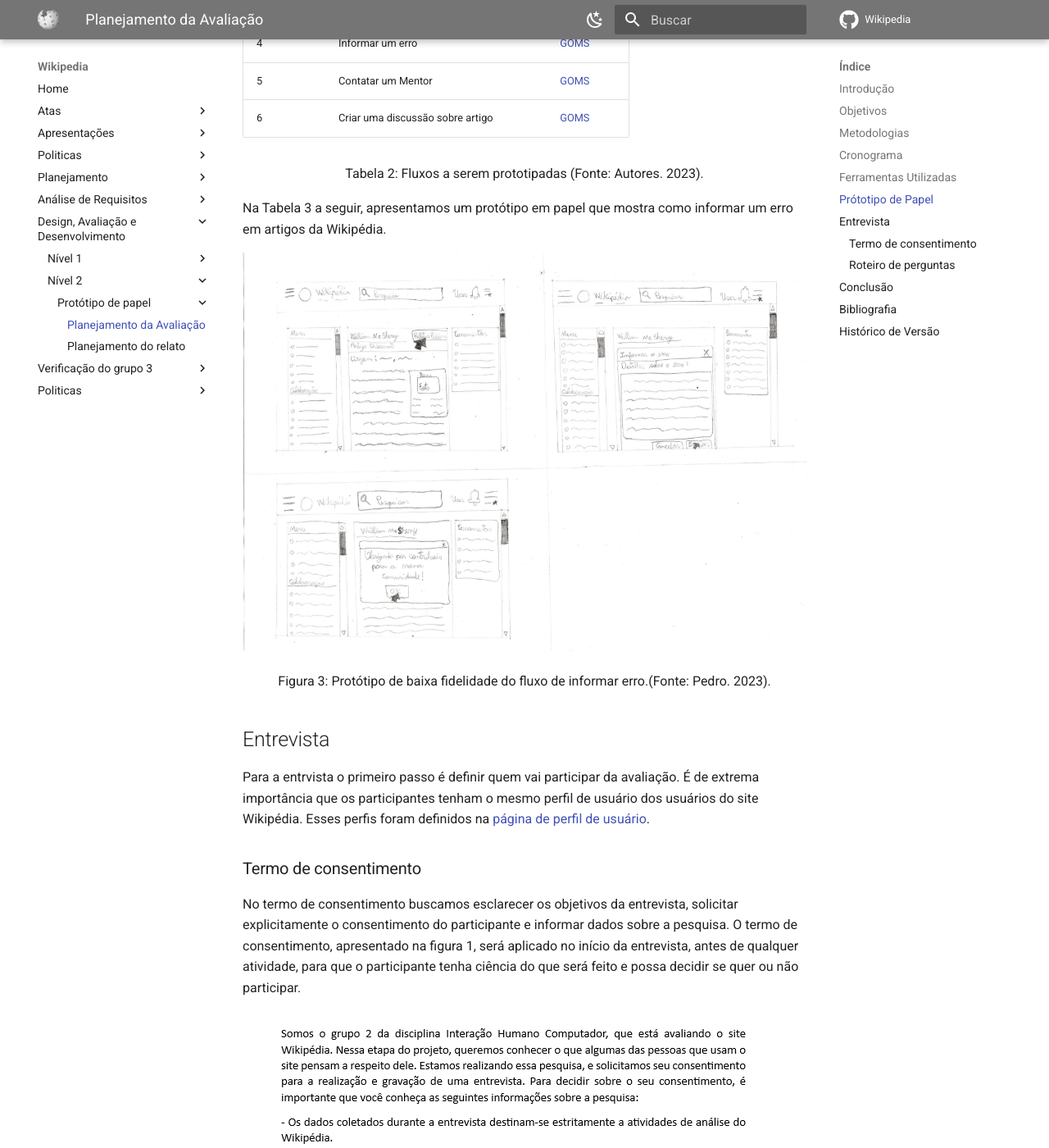
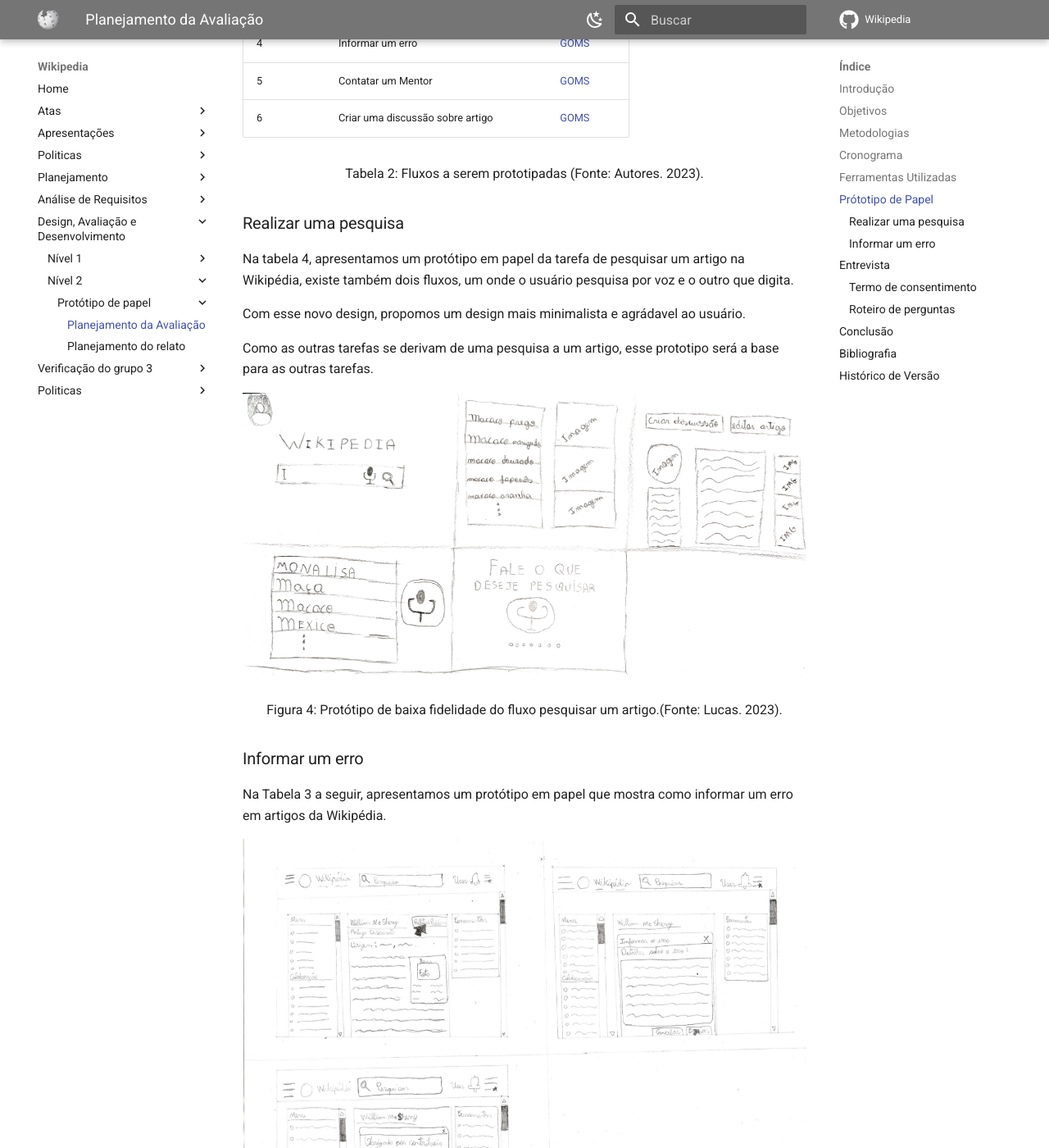
Before and after one commit to Interacao-Humano-Computador/2023.1-Wikipedia, an MkDocs documentation site: the page built from docs/design-avaliacao-desenvolvimento/nivel2/prototipoDePapel/planejamentoDaAvaliacaoPrototipoDePapel.md, in a window 1280 px wide and 1400 px high, scrolled down 2570 px. Shown: the whole window at 82% size. Built offline with MkDocs 1.6.1 and Material for MkDocs 9.7.7, drawn with Linux system fonts in a browser that asks for light colours; comment, search, counter and statistics services are not loaded.

Commit message:
prototipo papel pesquisa artigo

```diff
--- a/docs/design-avaliacao-desenvolvimento/nivel2/prototipoDePapel/planejamentoDaAvaliacaoPrototipoDePapel.md
+++ b/docs/design-avaliacao-desenvolvimento/nivel2/prototipoDePapel/planejamentoDaAvaliacaoPrototipoDePapel.md
@@ -24,13 +24,13 @@
 
 Pensando-se nas atividades a serem realizadas para a conclusão, um cronograma é necessário para se cumprir essa atividade de avaliação, tal cronograma está contido na Tabela 1
 
-| Passos | Descrição                                      | Data          | Local( em caso de reunião) | Realizador(es)                             | Revisor(es)                               |
-| ------ | ------------------------------------------------ | ------------- | --------------------------- | ------------------------------------------ | ----------------------------------------- |
-| 1      | Desenvolvimento do Prótipos de Baixa Fidelidade | 29/05 a 02/06 | Sem necessidade             | Ana,Chaydson,Gabriel,Lucas, Samuel e Pedro | Ana,Chaydson,Gabriel,Lucas, Samuel e Pedr |
-| 2      | Teste Piloto                                     | 03/06         | Teams ou Google Meet        | Gabriel e Samuel                           | Lucas                                     |
-| 3      | Entrevista 1                                     | 05/06         | Teams ou Google Meet        | Ana e Lucas                                | Pedro                                     |
-| 4      | Entrevista 2                                     | 06/06         | Teams ou Google Meet        | Pedro e Chaydson                           | Gabriel                                   |
-| 5      | Interpretação dos Dados e Possíveis Melhorias | 07/06 a 09/06 | Teams                       | Gabriel e Samuel                           | Chaydson e Lucas                          |
+| Passos | Descrição                                       | Data          | Local( em caso de reunião) | Realizador(es)                             | Revisor(es)                               |
+| ------ | ----------------------------------------------- | ------------- | -------------------------- | ------------------------------------------ | ----------------------------------------- |
+| 1      | Desenvolvimento do Prótipos de Baixa Fidelidade | 29/05 a 02/06 | Sem necessidade            | Ana,Chaydson,Gabriel,Lucas, Samuel e Pedro | Ana,Chaydson,Gabriel,Lucas, Samuel e Pedr |
+| 2      | Teste Piloto                                    | 03/06         | Teams ou Google Meet       | Gabriel e Samuel                           | Lucas                                     |
+| 3      | Entrevista 1                                    | 05/06         | Teams ou Google Meet       | Ana e Lucas                                | Pedro                                     |
+| 4      | Entrevista 2                                    | 06/06         | Teams ou Google Meet       | Pedro e Chaydson                           | Gabriel                                   |
+| 5      | Interpretação dos Dados e Possíveis Melhorias   | 07/06 a 09/06 | Teams                      | Gabriel e Samuel                           | Chaydson e Lucas                          |
 
 <div style="text-align: center">
     <p> Tabela 1: Cronograma da avaliação do protótipo de baixa-fidelidade (Fonte: Autores. 2023).</p>
@@ -46,18 +46,34 @@
 
 O prótotipo de papel está utilizando os fluxos identificados durante a pesquisa documental e questionário no [perfil de usuário](../../../analise-de-requisitos/perfilDeUsuario.md) e seu posterior refinamento nas Análises de Tarefas [AHT](../../../analise-de-requisitos/aht.md) e [GOMS](../../../analise-de-requisitos/goms.md) e posteriormente refinadas dessa análise. Os fluxos que serão prototipados para se realizar a avaliação são 6, baseando na atividades contidas na Análise de Tarefas de [AHT](../../../analise-de-requisitos/aht.md) e [GOMS](../../../analise-de-requisitos/goms.md), contidos na Tabela 2
 
-| Número | Tarefa                                     | Rastro                                      |
-| ------- | ------------------------------------------ | ------------------------------------------- |
-| 1       | Edição de um artigo                      | [AHT](../../../analise-de-requisitos/aht.md)   |
-| 2       | Criação de um artigo no Wikipédia       | [GOMS](../../../analise-de-requisitos/goms.md) |
-| 3       | Realização de uma pesquisa na Wikipédia | [GOMS](../../../analise-de-requisitos/goms.md) |
-| 4       | Informar um erro                           | [GOMS](../../../analise-de-requisitos/goms.md) |
-| 5       | Contatar um Mentor                         | [GOMS](../../../analise-de-requisitos/goms.md) |
-| 6       | Criar uma discussão sobre artigo          | [GOMS](../../../analise-de-requisitos/goms.md) |
+| Número | Tarefa                                  | Rastro                                         |
+| ------ | --------------------------------------- | ---------------------------------------------- |
+| 1      | Edição de um artigo                     | [AHT](../../../analise-de-requisitos/aht.md)   |
+| 2      | Criação de um artigo no Wikipédia       | [GOMS](../../../analise-de-requisitos/goms.md) |
+| 3      | Realização de uma pesquisa na Wikipédia | [GOMS](../../../analise-de-requisitos/goms.md) |
+| 4      | Informar um erro                        | [GOMS](../../../analise-de-requisitos/goms.md) |
+| 5      | Contatar um Mentor                      | [GOMS](../../../analise-de-requisitos/goms.md) |
+| 6      | Criar uma discussão sobre artigo        | [GOMS](../../../analise-de-requisitos/goms.md) |
 
 <div style="text-align: center">
     <p> Tabela 2: Fluxos a serem prototipadas (Fonte: Autores. 2023).</p>
 </div>
+
+### Realizar uma pesquisa
+
+Na tabela 4, apresentamos um protótipo em papel da tarefa de pesquisar um artigo na Wikipédia, existe também dois fluxos, um onde o usuário pesquisa por voz e o outro que digita.
+
+Com esse novo design, propomos um design mais minimalista e agrádavel ao usuário.
+
+Como as outras tarefas se derivam de uma pesquisa a um artigo, esse prototipo será a base para as outras tarefas.
+
+<img src="../../../../images/prototipos/prototipoPapelPesquisa.jpg"/>
+
+<div style="text-align: center">
+<p>Figura 4: Protótipo de baixa fidelidade do fluxo pesquisar um artigo.(Fonte: Lucas. 2023).</p>
+</div>
+
+### Informar um erro
 
 Na Tabela 3 a seguir, apresentamos um protótipo em papel que mostra como informar um erro em artigos da Wikipédia.
 
@@ -85,15 +101,15 @@
 
 A tabela 3 apresenta o roteiro de perguntas que comporá a entrevista. O roteiro pode ser alterado conforme o andamento da entrevista ou segundo a necessidade do entrevistador.
 
-| Pergunta                                                                                                          | Possível resposta                                       | Instrução                                                                        |
-| ----------------------------------------------------------------------------------------------------------------- | -------------------------------------------------------- | ---------------------------------------------------------------------------------- |
-| Você já fez `nome do fluxo/atividade`                                                                         | Sim``Não                                         | -                                                                                  |
-| Qual a frequência que você executa `nome do fluxo/atividade`?                                                 | Quantidade em relação a determinado intervalo de tempo | Pergunte caso a primeira resposta seja sim                                         |
-| Realize `nome do fluxo/atividade`. Descreva o pensamento atrás de cada ação feita.                           | Discursiva                                               | Em caso de usuário com dificuldade, entrevistador deverá ajudá-lo via perguntas |
-| Após simulação da `nome do fluxo/atividade`, você identifica que a sequência das atividades seja coerente? | Sim``Não``Inconclusivo                    | -                                                                                  |
-| Explique o motivo da sua resposta                                                                                 | Discursiva                                               | -                                                                                  |
-| Você imagina outra forma de solução para `nome do fluxo/atividade`                                           | Sim``Não                                         | -                                                                                  |
-| Poderia descrever essa solução                                                                                  | Discursiva                                               | Pergunte caso a resposta anterior seja sim                                         |
+| Pergunta                                                                                                   | Possível resposta                                      | Instrução                                                                       |
+| ---------------------------------------------------------------------------------------------------------- | ------------------------------------------------------ | ------------------------------------------------------------------------------- |
+| Você já fez `nome do fluxo/atividade`                                                                      | Sim``Não                                               | -                                                                               |
+| Qual a frequência que você executa `nome do fluxo/atividade`?                                              | Quantidade em relação a determinado intervalo de tempo | Pergunte caso a primeira resposta seja sim                                      |
+| Realize `nome do fluxo/atividade`. Descreva o pensamento atrás de cada ação feita.                         | Discursiva                                             | Em caso de usuário com dificuldade, entrevistador deverá ajudá-lo via perguntas |
+| Após simulação da `nome do fluxo/atividade`, você identifica que a sequência das atividades seja coerente? | Sim `Não`Inconclusivo                                  | -                                                                               |
+| Explique o motivo da sua resposta                                                                          | Discursiva                                             | -                                                                               |
+| Você imagina outra forma de solução para `nome do fluxo/atividade`                                         | Sim``Não                                               | -                                                                               |
+| Poderia descrever essa solução                                                                             | Discursiva                                             | Pergunte caso a resposta anterior seja sim                                      |
 
 <div style="text-align: center">
     <p> Tabela 3: Roteiro de perguntas (Fonte: Autores. 2023).</p>
@@ -110,5 +126,5 @@
 ## Histórico de Versão
 
 | Versão | Data       | Descrição            | Autor(es)            | Revisor(es) |
-| ------- | ---------- | ---------------------- | -------------------- | ----------- |
-| 1.0     | 29/05/2023 | Criação do documento | Lucas, Ana e Gabriel | Pedro       |
+| ------ | ---------- | -------------------- | -------------------- | ----------- |
+| 1.0    | 29/05/2023 | Criação do documento | Lucas, Ana e Gabriel | Pedro       |
```
Also changed, not shown: docs/images/prototipos/prototipoPapelPesquisa.jpg (added).
